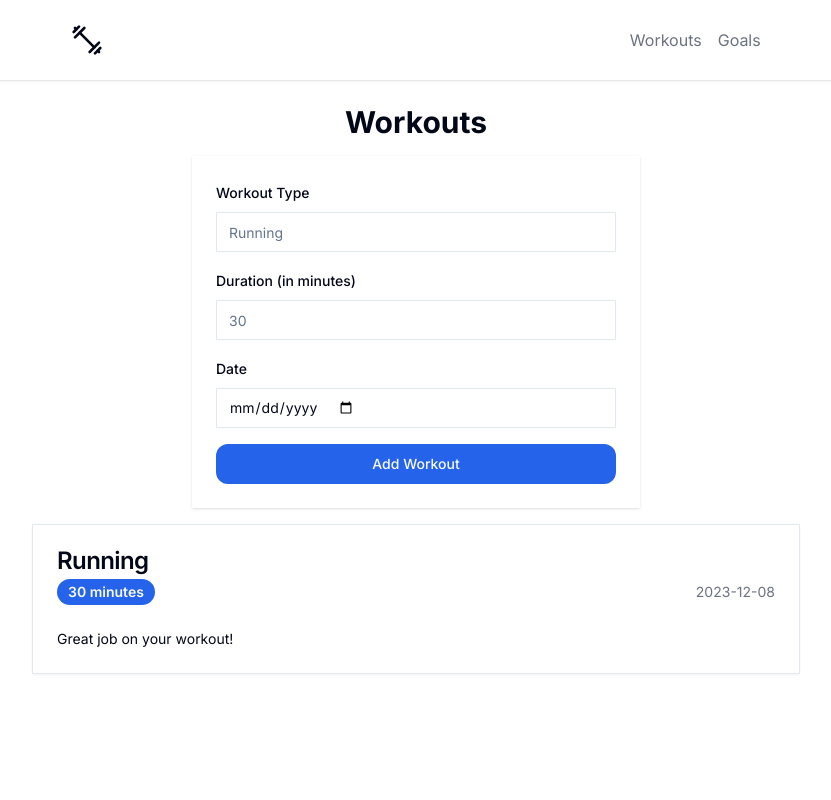
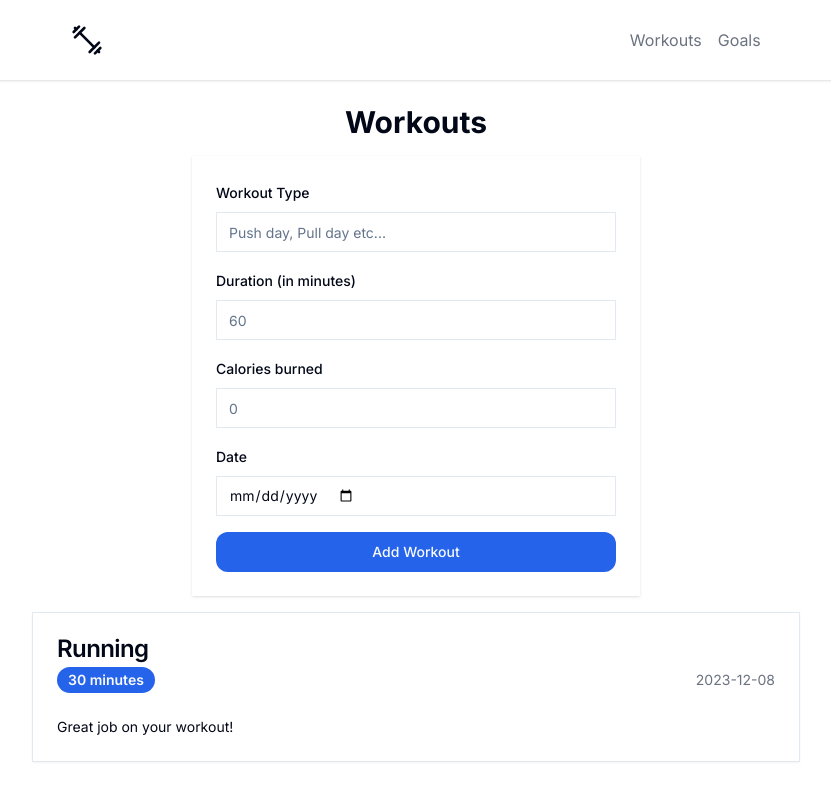
Before and after one commit to eeturonkko/fitness-activity-logger, a Next.js app: page /workouts in a window 1280 px wide. Shown: the top 800 px of the page, without its empty margins (224-1055 px from the left). Built offline with nearby package versions, Linux system fonts and the light colour scheme.

Commit message:
refactor: add calories burned input

```diff
--- a/components/ui/add-new-workout-form.tsx
+++ b/components/ui/add-new-workout-form.tsx
@@ -9,17 +9,25 @@ function AddNewWorkoutForm() {
       <form className="w-full max-w-md bg-white shadow rounded-lg p-6 space-y-4">
         <div className="space-y-2">
           <Label htmlFor="workout-type">Workout Type</Label>
-          <Input id="workout-type" placeholder="Running" required />
+          <Input
+            id="workout-type"
+            placeholder="Push day, Pull day etc..."
+            required
+          />
         </div>
         <div className="space-y-2">
           <Label htmlFor="duration">Duration (in minutes)</Label>
           <Input
             id="duration"
             min="0"
-            placeholder="30"
+            placeholder="60"
             required
             type="number"
           />
+        </div>
+        <div className="space-y-2">
+          <Label htmlFor="calories">Calories burned</Label>
+          <Input id="calories" min="0" placeholder="0" required type="number" />
         </div>
         <div className="space-y-2">
           <Label htmlFor="date">Date</Label>
```
